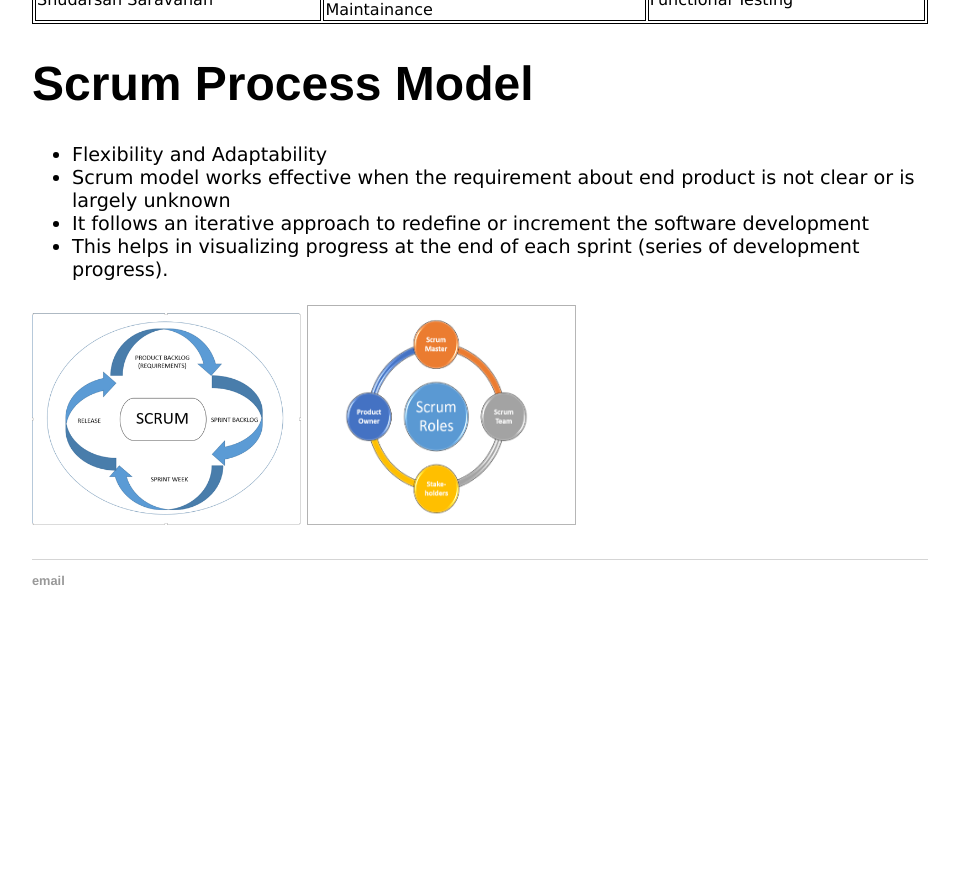
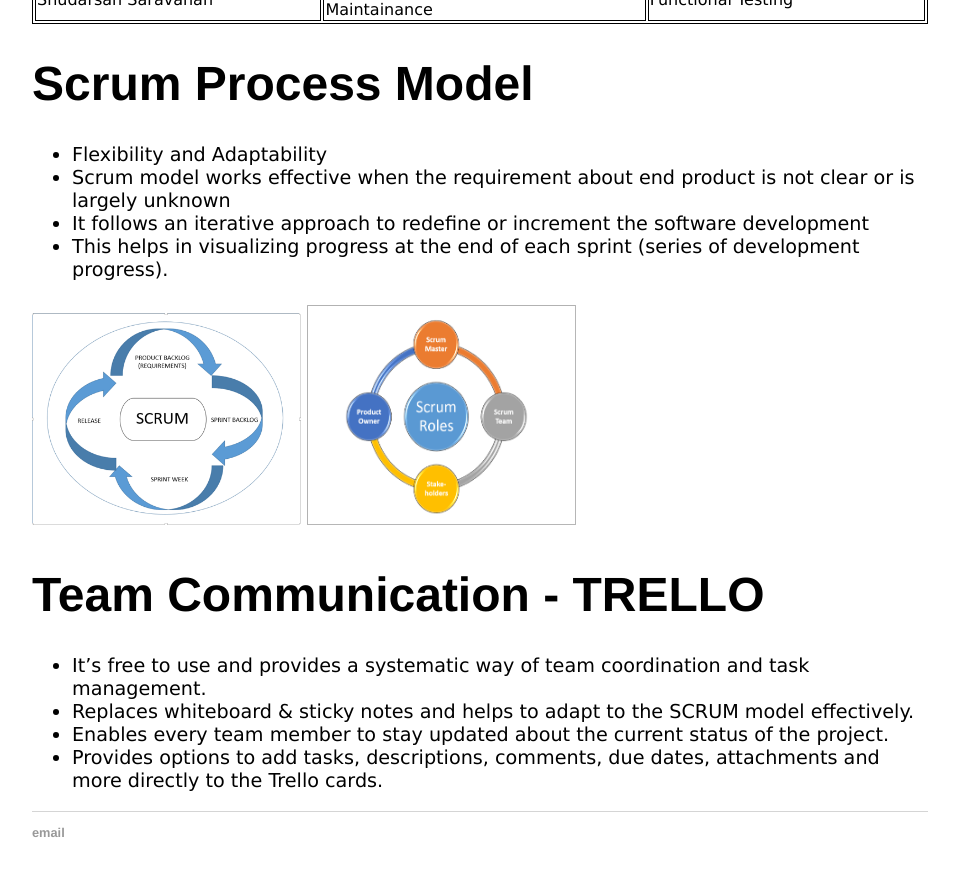
Before and after one commit to DBSE-teaching/isee2019-Sky-Net, a Jekyll site: the page built from docs/_posts/2018-04-04-second-post.md, in a window 1280 px wide and 900 px high, scrolled down 1388 px. Shown: the top 876 px of the window, without its empty margins (160-1119 px from the left). Built offline with Jekyll 4.4.1, drawn with Linux system fonts in a browser that asks for light colours; before the commit the page ends 2036 px from its top, so only the background shows below that.

Commit message:
Update 2018-04-04-second-post.md

```diff
--- a/docs/_posts/2018-04-04-second-post.md
+++ b/docs/_posts/2018-04-04-second-post.md
@@ -12,7 +12,7 @@
  <p> <i>  Rule 2: Always follow rule 1" </i> </p>
  <p>  <i> <b>        –  Warren Buffet </b> </i> </p>
 
-<p style="font-family:verdana;font-size:120%;background-color:silver">The aspect of money managing is being imparted to the man from the very early ages of his life. There exist several methods and techniques to achieve this goal. Over the period of time with the upsurge in technological advancements, the aforementioned methods have evolved from bookkeeping to complex banking services and share markets. The needs of a common man still vary from day to day, where he keeps searching for simpler methods to manage his money effectively. Here we strive in providing one such solution and at the same time learn the core technology which offers this solution and ultimately helping the common man follow Buffet’s rule 1.  </p>
+<p style="font-family:verdana;font-size:120%">The aspect of money managing is being imparted to the man from the very early ages of his life. There exist several methods and techniques to achieve this goal. Over the period of time with the upsurge in technological advancements, the aforementioned methods have evolved from bookkeeping to complex banking services and share markets. The needs of a common man still vary from day to day, where he keeps searching for simpler methods to manage his money effectively. Here we strive in providing one such solution and at the same time learn the core technology which offers this solution and ultimately helping the common man follow Buffet’s rule 1.  </p>
 
 # Teams – Roles and Responsibilities
 
@@ -60,3 +60,13 @@
 </ul>
 
 ![Deadline image]({{site.baseurl}}/images/Picture1.png "Scrum1"){:height="30%" width="30%"}                        ![Deadline image]({{site.baseurl}}/images/Picture2.png "Scrum2"){:height="30%" width="30%"}
+
+
+# Team Communication - TRELLO
+
+<ul style="font-family:verdana;font-size:120%">
+  <li>It’s free to use and provides a systematic way of team coordination and task management.</li>
+  <li>Replaces whiteboard & sticky notes and helps to adapt to the SCRUM model effectively.</li>
+  <li>Enables every team member to stay updated about the current status of the project.</li>
+  <li>Provides options to add tasks, descriptions, comments, due dates, attachments and more directly to the Trello cards.</li>
+</ul>
```
